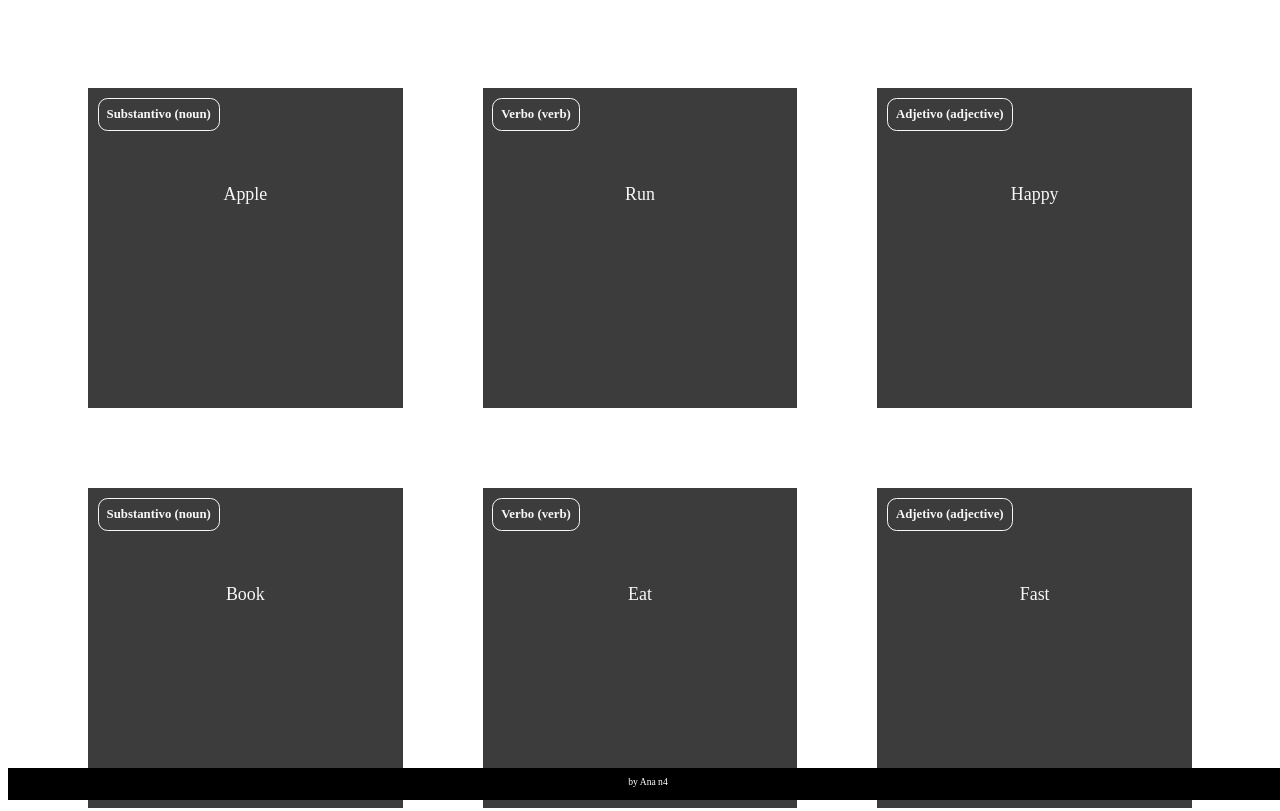
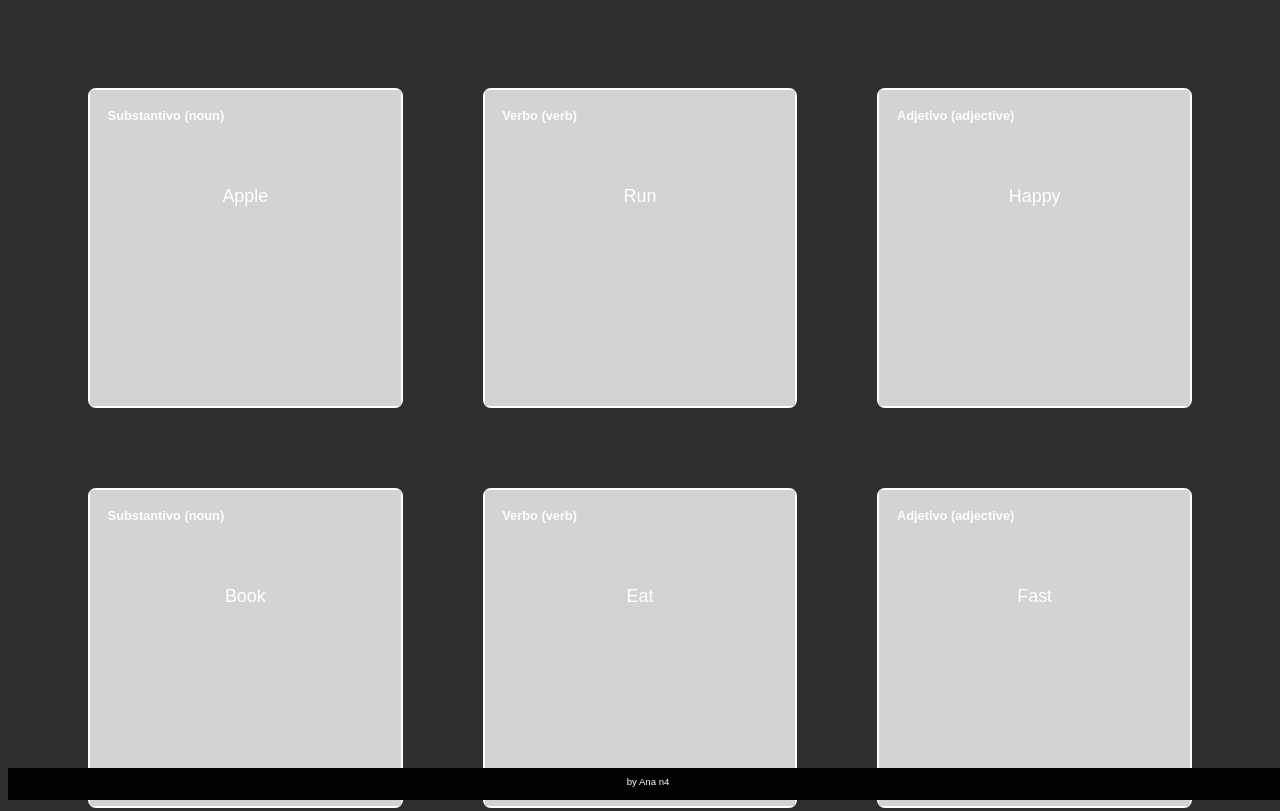
Before and after one commit to anaschonwald/teste, a plain HTML site: page index.html in a window 1280 px wide. Shown: the top 811 px of the page. Drawn offline with Linux system fonts and the light colour scheme.

Commit message:
arredondar cantos e mudar cores

```diff
--- a/style.css
+++ b/style.css
@@ -1,13 +1,14 @@
 :root {
-    --background-color: #212121;
-    --text-color: #f8f8f8;
-    --card-front-color: #3c3c3c;
-    --card-back-color: #3c3c3c;
+    --background-color: #2f2f2f;
+    --text-color: #ffffff;
+    --card-front-color: #d3d3d3;
+    --card-back-color: #ffffff;   //escrita cartao virado
 }
 
 body {
-    background-color: #212121
-    font-family: Bai Jamjuree;
+    background-color: var(--background-color);
+    font-family: Bai Jamjuree, sans-serif;
+    color: var(--text-color);
 }
 
 #container {
@@ -28,14 +29,15 @@ body {
 .cartao__conteudo {
     background-color: var(--card-front-color);
     text-align: center;
-    /* background-color: aquamarine; */
     height: 100%;
     transform-style: preserve-3d;
     transition: transform 300ms ease-in-out;
+    color: #ffffff; //texto frente cartao
 }
 
 .cartao__conteudo h3 {
-    color: var(--text-color);
+    color: #fffdfd; //cor das categorias
+    border: 1px #fffdfd ;   //cor da margem das categorias
     border: 1px solid var(--text-color);
     text-align: left;
     padding: 0.5rem;
@@ -47,14 +49,12 @@ body {
 }
 
 .cartao__conteudo p {
-    margin-top: 1rem;
+    margin-top: 4rem;
     padding: 2rem;
-    margin-top: 4rem;
     font-size: 1.4vw;
 }
 
 .cartao__conteudo__pergunta p {
-    color: var(--text-color);
     font-weight: 500;
 }
 
@@ -78,8 +78,9 @@ body {
 
 .cartao__conteudo__resposta {
     transform: rotateY(180deg);
-    background-color: rgba(30, 31, 30, 1);
+    background-color: var(--card-back-color);
     border: 4px solid var(--card-back-color);
+    color: #ffffff; /* texto branco no verso */
 }
 
 footer {
@@ -104,7 +105,7 @@ footer p {
     }
 
     .cartao {
-        flex: 1 0 calc(100% - 1rem)
+        flex: 1 0 calc(100% - 1rem);
     }
 
     .cartao__conteudo h3 {
@@ -115,3 +116,14 @@ footer p {
         font-size: 3.8vw;
     }
 }
+
+.cartao {
+    margin: 1rem 1rem;
+    height: 20rem;
+    flex-grow: 1;
+    flex-basis: calc(33% - 6rem);
+    border: 2px solid #ffffff; /* borda branca */
+    border-radius: 8px;         /* cantos arredondados */
+    box-sizing: border-box;     /* para incluir a borda no tamanho */
+    transition: border-color 0.3s ease;
+}
```
